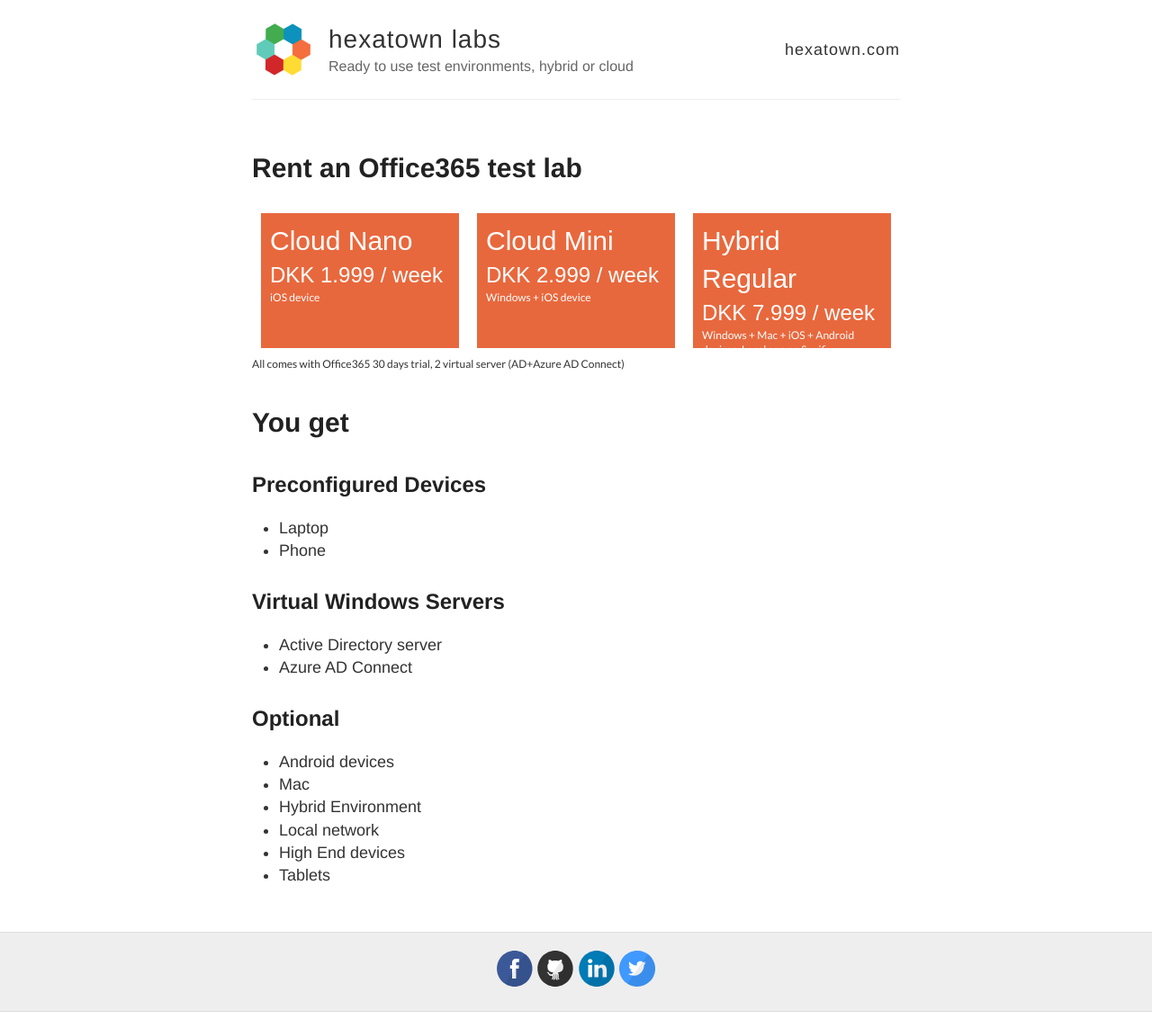
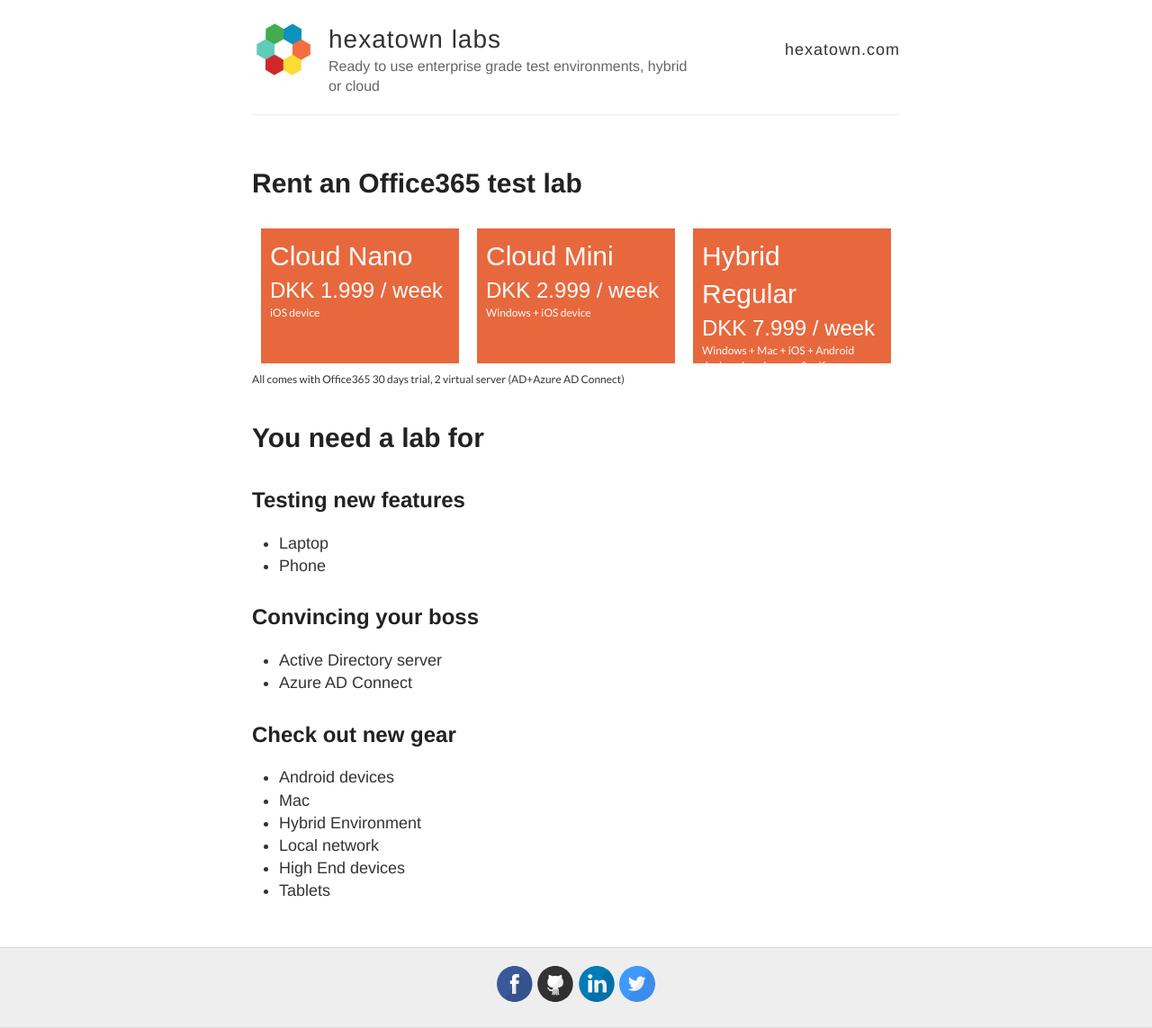
Before and after one commit to 365admin/labs, a Jekyll site: the page built from index.md, in a window 1280 px wide. Shown: the whole page at 90% size. Built offline with Jekyll 4.4.1, drawn with Linux system fonts in a browser that asks for light colours; some web fonts are replaced; a script that is not in the unit is left out.

Commit message:
device details

```diff
--- a/_config.yml
+++ b/_config.yml
@@ -6,7 +6,7 @@
 name: hexatown labs
 
 # Short bio or description (displayed in the header)
-description: Ready to use test environments, hybrid or cloud
+description: Ready to use enterprise grade test environments, hybrid or cloud
 
 # URL of your avatar or profile pic (you could use your GitHub profile pic)
 avatar: https://raw.githubusercontent.com/barryclark/jekyll-now/master/images/jekyll-logo.png
--- a/index.md
+++ b/index.md
@@ -4,16 +4,17 @@ layout: home
 ---
  {% include shop-front.html %}
 
-# You get
-## Preconfigured Devices
+# You need a lab for
+
+## Testing new features
 - Laptop
 - Phone
 
-## Virtual Windows Servers
+## Convincing your boss
 - Active Directory server
 - Azure AD Connect
 
-## Optional
+## Check out new gear
 - Android devices
 - Mac
 - Hybrid Environment
```
Also changed, not shown: devices/android-highend.md (added, +8 -0 lines), devices/android-midrange.md (added, +8 -0 lines), devices/mac-highend.md (added, +8 -0 lines), devices/mac-midrange.md (added, +8 -0 lines), devices/windows-midrange.md (added, +8 -0 lines), hybrid/mid-range/index.md (+6 -0 lines), devices/androidtablet-highend.md (added), devices/androidtablet-midrange.md (added), devices/ipad-highend.md (added), devices/ipad-midrange.md (added), devices/windowsserver.md (added).
